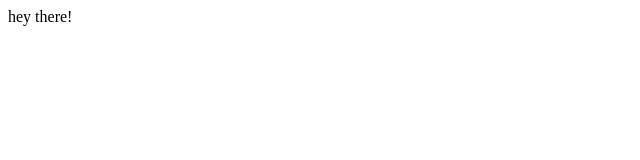
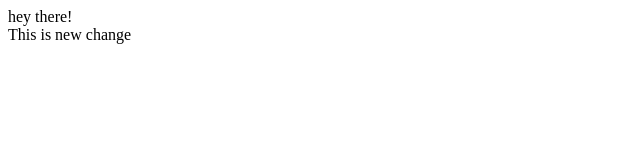
Before and after one commit to Aman-Daredi/git-tutorial, a plain HTML site: page index.html in a window 1280 px wide. Shown: the whole page, without its empty margins (0-640 px from the left). Drawn offline with Linux system fonts and the light colour scheme.

Commit message:
second change

```diff
--- a/index.html
+++ b/index.html
@@ -1 +1,3 @@
 hey there!
+
+<div>This is new change</div>
```
